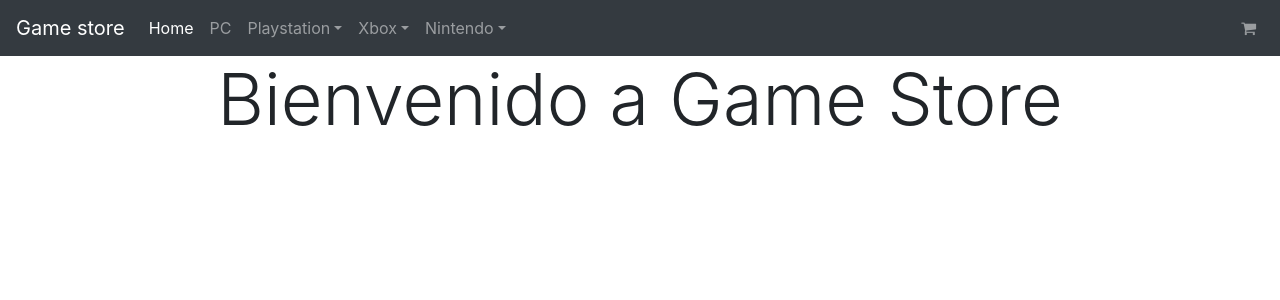
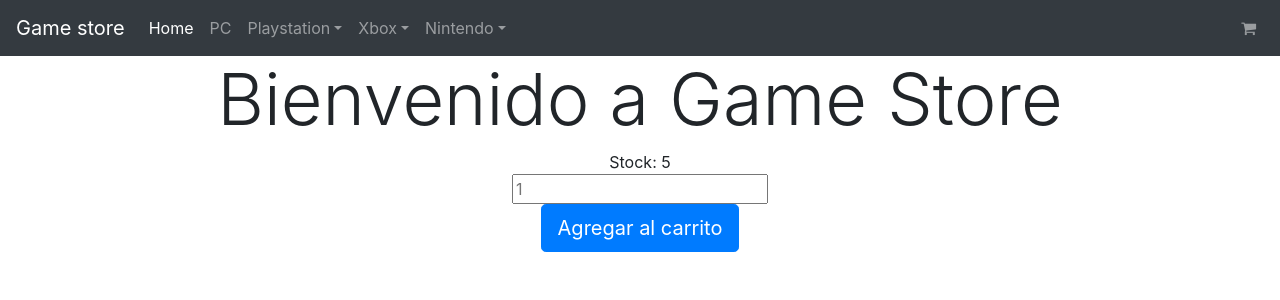
Before and after one commit to matipaz/coderhouse-react-project, a React (Create React App) app in the folder react-final-project/: page / in a window 1280 px wide. Shown: the top 300 px of the page. Built offline with nearby package versions, Linux system fonts and the light colour scheme; the HTML template or start-up script is replaced by a standard one.

Commit message:
desafio: agregar contador

```diff
--- /dev/null
+++ b/react-final-project/src/components/ItemCount.js
@@ -0,0 +1,33 @@
+import { useState, useRef } from "react";
+
+const ItemCount = ({ stock, initial, onAdd }) => {
+  const [count, setCountActual] = useState(0);
+  const onChangeCount = (e) => {
+    e.preventDefault();
+    const stockPreview = stock - e.target.value
+
+    if(stockPreview<0)
+        inputCount.current.disabled = true
+    else
+      inputCount.current.disabled = false
+
+
+      setCountActual(e.target.value);
+
+  };
+
+  const inputCount = useRef(null)
+
+
+  return (
+    <form>
+      Stock: {stock}
+      <br />
+      <input  onChange ={(e) => onChangeCount(e)} type="number" placeholder={initial} min="0" step="1"></input>
+      <br />
+      <button ref={inputCount} className="btn btn-lg btn-primary" onClick={(e) => onAdd(e, count)}>Agregar al carrito</button>
+    </form>
+  );
+};
+
+export default ItemCount;
--- a/react-final-project/src/components/ItemListContainer.js
+++ b/react-final-project/src/components/ItemListContainer.js
@@ -1,5 +1,17 @@
-import React from 'react';
+import { useState } from "react";
+import ItemCount from './ItemCount'
 
-const ItemListContainer = ({greeting}) =><> <h1 className="display-3">{greeting}</h1> </>
+const ItemListContainer = ({greeting}) =>{
+    const [stockActual, setStockActual] = useState(5);
+    const restarStock = (e, nuevoStock) => {
+      e.preventDefault();
+      setStockActual((stockActual) => (stockActual - nuevoStock));
+    };
+    return(
+    <>
+        <h1 className="display-3">{greeting}</h1>
+        <ItemCount  stock={stockActual} initial={1} onAdd={restarStock}/>
+    </>)
+}
 
 export default ItemListContainer;
```
